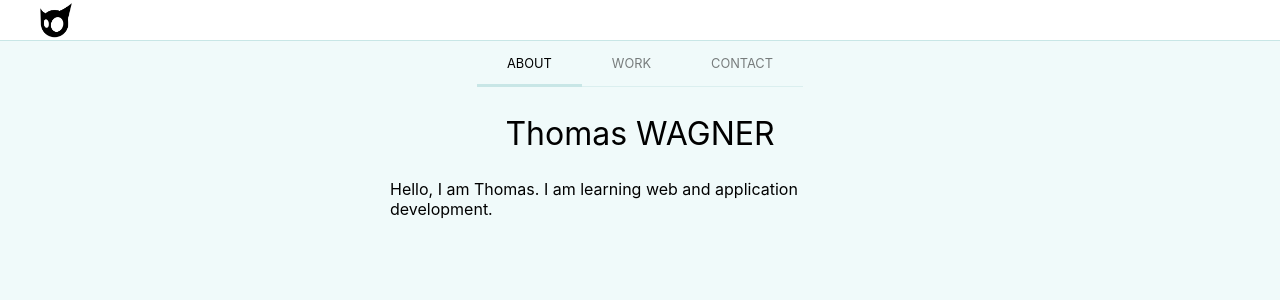
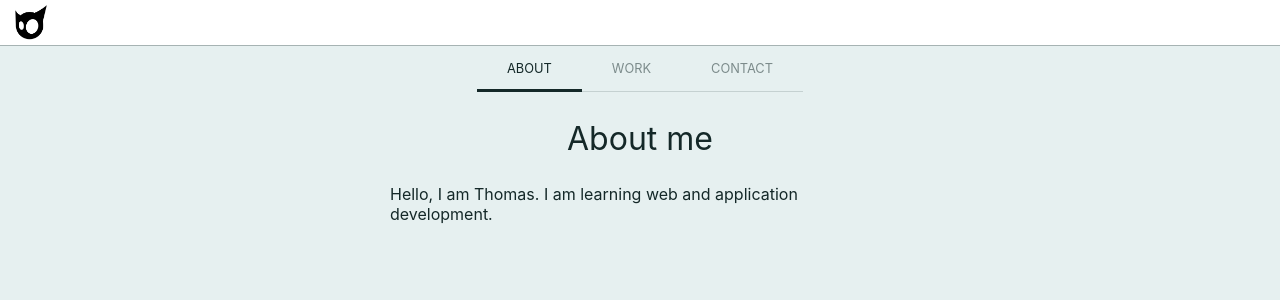
Before and after one commit to gnomeWarthas/Presente, a React (Create React App) app: page / in a window 1280 px wide. Shown: the top 300 px of the page. Built offline with nearby package versions, Linux system fonts and the light colour scheme.

Commit message:
Colors adjustement and navbar animations

```diff
--- a/src/App.css
+++ b/src/App.css
@@ -1,7 +1,11 @@
 /** GENERAL **/
 :root{
-  --background-color:rgb(240, 250, 250);
-  --background-color-more:rgb(200, 230, 230);
+  --background-color:rgb(230, 240, 240);
+  --background-color-more:rgb(166, 179, 179);
+  --text-color:rgb(20,40,40);
+}
+body{
+  color:var(--text-color);
 }
 #app{
   display:flex;
@@ -33,13 +37,11 @@ nav li{
 nav li:hover{
   cursor: pointer;
   opacity:1;
-  padding-bottom:13px;
-  border-bottom: 3px solid var(--background-color-more);
 }
 .currentNav{
   opacity:1;
   padding-bottom:13px;
-  border-bottom: 3px solid var(--background-color-more);
+  border-bottom: 3px solid var(--text-color);
 }
 #logo{
   background-color:white;
@@ -47,10 +49,10 @@ nav li:hover{
   display:flex;
   align-items:center;
   justify-content: flex-start;
-  height:40px;
+  height:45px;
 }
 #logo > img{
-  margin-left:40px;
+  margin-left:15px;
   max-height:35px;
   border:none;
 }
@@ -67,6 +69,38 @@ section h1{
   font-size: 2em;
 }
 /** ANIMATIONS **/
+.navFadeOut {
+  animation-name: navFadeOut;
+  animation-duration:0.3s;
+}
+@keyframes navFadeOut {
+  0% {
+     opacity: 1;
+     border-bottom: 3px solid var(--text-color);
+     padding-bottom:13px;
+  }
+  100% {
+     opacity: 0.5;
+     border-bottom: 1px solid var(--background-color-more);
+     padding-bottom:15px;
+  }
+}
+.navFadeIn {
+  animation-name: navFadeIn;
+  animation-duration:0.3s;
+}
+@keyframes navFadeIn {
+  0% {
+     opacity: 0.5;
+     border-bottom: 1px solid var(--background-color-more);
+     padding-bottom:15px;
+  }
+  100% {
+    opacity: 1;
+    border-bottom: 3px solid var(--text-color);
+    padding-bottom:13px;
+  }
+}
 .fadeInLeft {
   animation-name: fadeInLeft;
   animation-duration:0.5s;
--- a/src/App.js
+++ b/src/App.js
@@ -6,19 +6,18 @@ class App extends React.Component {
   constructor(props){
     super(props)
     this.state={
-      logoUrl: "./logo.png",
       sections:[
         {
           id:'about',
           number:1,
-          title:'Thomas WAGNER',
+          title:'About me',
           content:"Hello, I am Thomas. I am learning web and application development."
         },
         {
           id:'work',
           number:2,
           title:'Work',
-          content:''
+          content:<Work text="coucouille"/>
         },
         {
           id:'contact',
@@ -27,6 +26,7 @@ class App extends React.Component {
           content:''
         }
       ],
+      logoUrl: "./logo.png",
       displayedSection:[1,'about']
     }
     this.handleNavClick = this.handleNavClick.bind(this)
@@ -36,12 +36,13 @@ class App extends React.Component {
       if (parseInt(e.target.id[3])===x.number){
         if (x.number !== this.state.displayedSection[0]){
           // menu animation
-          document.getElementsByClassName('currentNav').item(0).classList.remove('currentNav')
+          const previousNavSelected = document.getElementsByClassName('currentNav').item(0)
+          animateCSS('.currentNav', 'navFadeOut', ()=>previousNavSelected.classList.remove('currentNav'))
+          animateCSS('#'+e.target.id, 'navFadeIn')
           e.target.classList.add('currentNav')
           // hide the previous displayed section
-          const previousSection = this.state.displayedSection[1]
           const [outDirection, inDirection] = (this.state.displayedSection[0] < parseInt(e.target.id[3]))?['fadeOutLeft','fadeInRight']:['fadeOutRight','fadeInLeft']
-          animateCSS('#'+previousSection, outDirection, ()=>this.setState({displayedSection:[x.number, x.id]}))
+          animateCSS('#'+this.state.displayedSection[1], outDirection, ()=>this.setState({displayedSection:[x.number, x.id]}))
           // display the clicked section
           animateCSS('#'+x.id, inDirection)
         }
@@ -89,5 +90,12 @@ const Logo = (props) => {
     </div>
   )
 }
+const Work = (props) => {
+  return (
+    <div id="work">
+      {props.text}
+    </div>
+  )
+}
 
 export default App;
```
